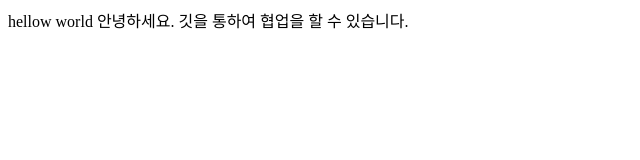
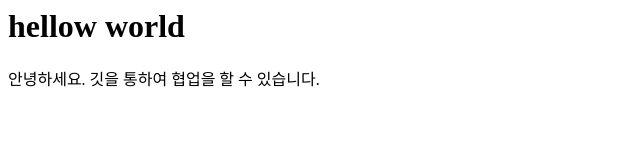
Before and after one commit to GyuTaeKim-data/oss, a plain HTML site: page index.html in a window 1280 px wide. Shown: the whole page, without its empty margins (0-640 px from the left). Drawn offline with Linux system fonts and the light colour scheme.

Commit message:
html markup

```diff
--- a/index.html
+++ b/index.html
@@ -1,2 +1,4 @@
-hellow world
-안녕하세요. 깃을 통하여 협업을 할 수 있습니다.
+<h1>hellow world</h1>
+<p>
+    안녕하세요. 깃을 통하여 협업을 할 수 있습니다.
+</p>
```
